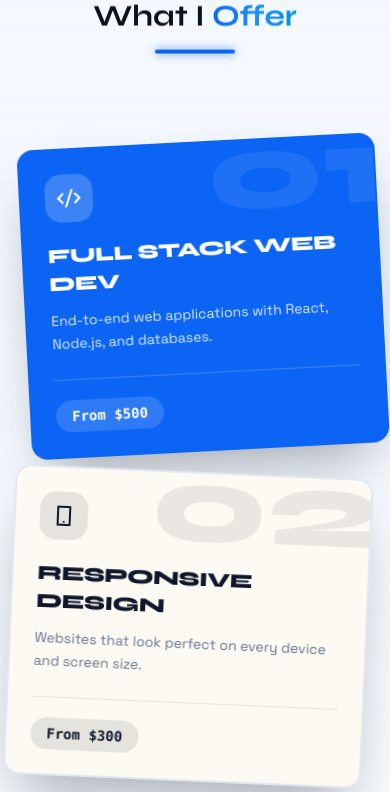
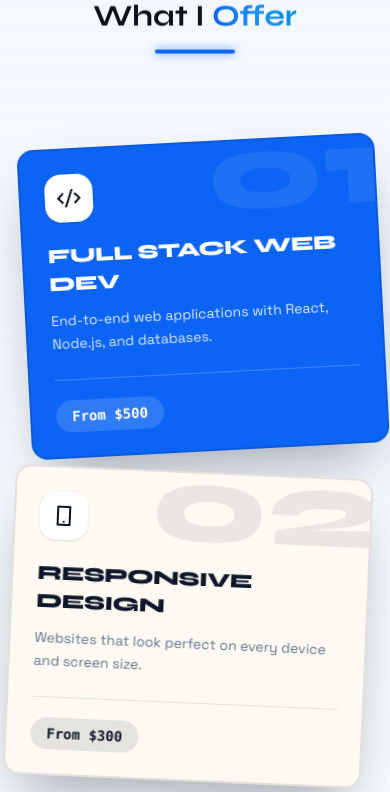
Before and after one commit to nikhilpaharia96-lang/nikhil-paharia-portfolio-main, a React (Vite) app: page / in a window 390 px wide. Shown: the part 9240-10032 px from the top of the page. Built offline with nearby package versions, Linux system fonts and the light colour scheme.

Commit message:
Update ServicesMobileStack.tsx

```diff
--- a/src/components/ServicesMobileStack.tsx
+++ b/src/components/ServicesMobileStack.tsx
@@ -4,18 +4,20 @@ import { motion, useReducedMotion, useScroll, useTransform } from "framer-motion
 export type ServiceItem = {
   title: string;
   desc: string;
-  icon: React.ComponentType<{ className?: string }>;
+  icon?: React.ComponentType<{ className?: string; style?: React.CSSProperties }>;
+  logo?: string;
+  color?: string;
   price: string;
 };
 
 type CardColor = "blue" | "cream" | "navy" | "sky";
 const colorCycle: CardColor[] = ["blue", "cream", "navy", "sky"];
 
-const palette: Record<CardColor, { bg: string; text: string; sub: string; chip: string; chipIcon: string; border: string; priceBg: string; priceText: string }> = {
-  blue: { bg: "bg-primary", text: "text-white", sub: "text-blue-100", chip: "bg-white/20", chipIcon: "text-white", border: "border-primary", priceBg: "bg-white/15", priceText: "text-white" },
-  sky: { bg: "bg-sky-500", text: "text-white", sub: "text-sky-50", chip: "bg-white/20", chipIcon: "text-white", border: "border-sky-500", priceBg: "bg-white/15", priceText: "text-white" },
-  navy: { bg: "bg-slate-900", text: "text-white", sub: "text-slate-300", chip: "bg-white/10", chipIcon: "text-white", border: "border-slate-900", priceBg: "bg-white/10", priceText: "text-white" },
-  cream: { bg: "bg-[#fdfaf3]", text: "text-slate-900", sub: "text-slate-500", chip: "bg-slate-900/10", chipIcon: "text-slate-900", border: "border-slate-200", priceBg: "bg-slate-900/10", priceText: "text-slate-900" },
+const palette: Record<CardColor, { bg: string; text: string; sub: string; priceBg: string; priceText: string }> = {
+  blue: { bg: "bg-primary", text: "text-white", sub: "text-blue-100", priceBg: "bg-white/15", priceText: "text-white" },
+  sky: { bg: "bg-sky-500", text: "text-white", sub: "text-sky-50", priceBg: "bg-white/15", priceText: "text-white" },
+  navy: { bg: "bg-slate-900", text: "text-white", sub: "text-slate-300", priceBg: "bg-white/10", priceText: "text-white" },
+  cream: { bg: "bg-[#fdfaf3]", text: "text-slate-900", sub: "text-slate-500", priceBg: "bg-slate-900/10", priceText: "text-slate-900" },
 };
 
 const BASE_TOP_PX = 84; // clears the fixed navbar
@@ -60,9 +62,9 @@ function FanDeckCard({ service, index, total }: { service: ServiceItem; index: n
         transition={{ duration: rm ? 0.2 : 0.6, ease: [0.16, 1, 0.3, 1] }}
         whileHover={{ rotate: 0, scale: 1.02 }}
         style={{ scale, filter, transformOrigin: "top center" }}
-        className={`interactive relative rounded-2xl sm:rounded-3xl border-2 overflow-hidden mb-5
+        className={`interactive relative rounded-2xl sm:rounded-3xl border-2 border-black/10 overflow-hidden mb-5
                     shadow-[0_28px_55px_-18px_rgba(15,23,42,0.4)] cursor-default
-                    ${p.bg} ${p.border}`}
+                    ${p.bg}`}
       >
         {/* huge translucent background number, deck-style */}
         <span
@@ -74,8 +76,12 @@ function FanDeckCard({ service, index, total }: { service: ServiceItem; index: n
 
         <div className="relative p-6 sm:p-7">
           <div className="flex items-start justify-between mb-5">
-            <span className={`w-12 h-12 sm:w-14 sm:h-14 rounded-2xl flex items-center justify-center ${p.chip}`}>
-              <Icon className={`text-2xl sm:text-3xl ${p.chipIcon}`} />
+            <span className="w-12 h-12 sm:w-14 sm:h-14 rounded-2xl bg-white flex items-center justify-center shadow-sm overflow-hidden">
+              {service.logo ? (
+                <img src={service.logo} alt="" className="w-7 h-7 sm:w-8 sm:h-8 rounded-md" />
+              ) : Icon ? (
+                <Icon className="text-2xl sm:text-3xl" style={{ color: service.color }} />
+              ) : null}
             </span>
           </div>
 
```
